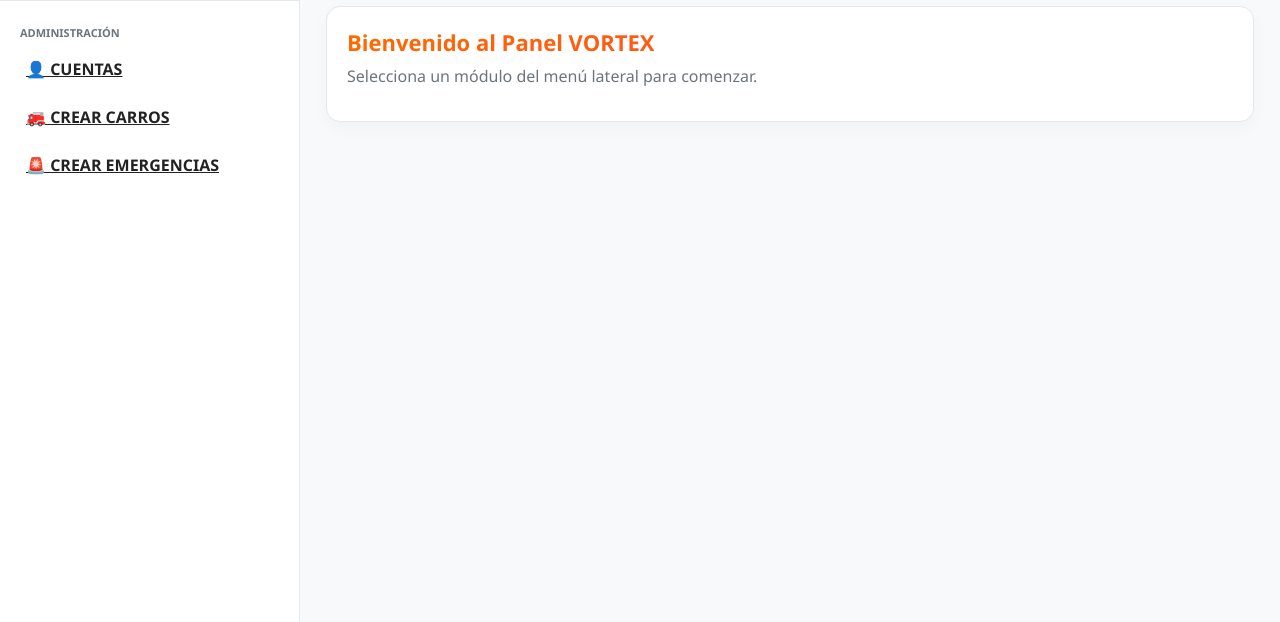
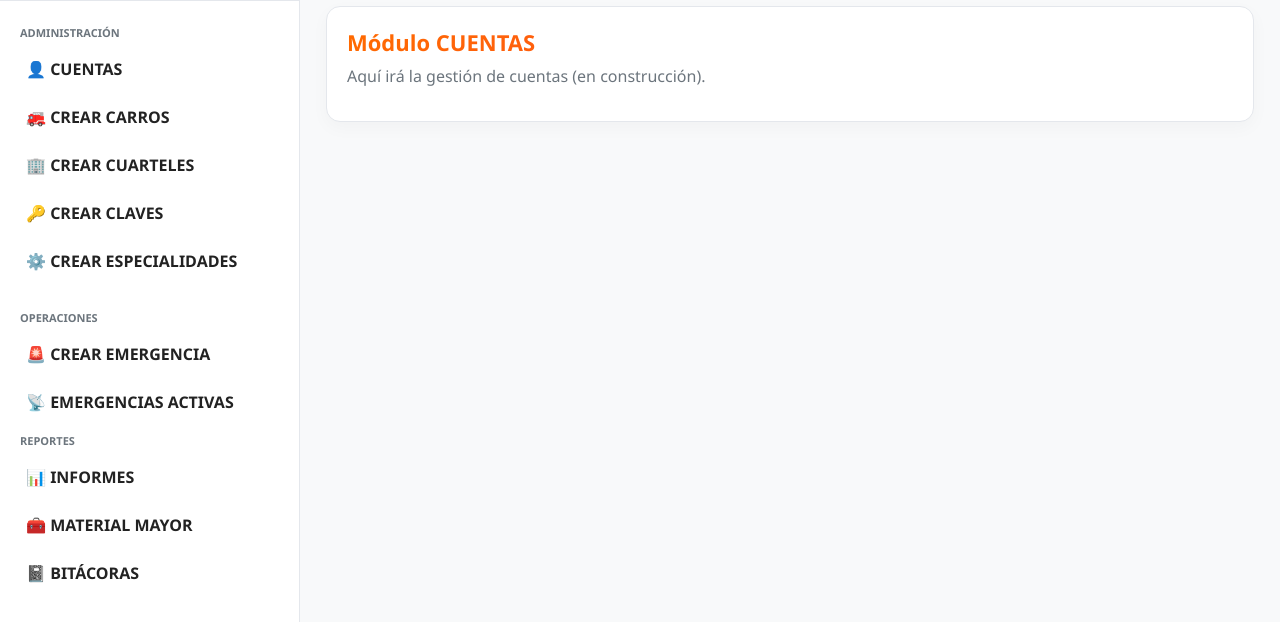
Before and after one commit to ricardovortex-132/sistemavortex, a plain HTML site: page admin_panel.html in a window 1280 px wide. Shown: the part 92-714 px from the top of the page. Drawn offline with Linux system fonts and the light colour scheme; sample sign-in values are in the browser's storage.

Commit message:
Update admin_panel.html

```diff
--- a/admin_panel.html
+++ b/admin_panel.html
@@ -2,10 +2,9 @@
 <html lang="es">
 <head>
   <meta charset="utf-8" />
-  <title>VORTEX - Panel de Administración</title>
+  <title>VORTEX - Panel de Administración (Cuentas)</title>
   <meta name="viewport" content="width=device-width, initial-scale=1" />
   <style>
-    /* (Aquí va el mismo CSS que tienes actualmente, para mantener diseño) */
     :root{
       --primary:#ff6a00; --primary-dark:#e05500;
       --bg:#f8f9fa; --card:#ffffff; --muted:#6c757d; --soft:#e4e7ec; --text:#222;
@@ -19,7 +18,7 @@
     .brand-sub{font-size:11px;color:var(--muted);text-transform:uppercase;letter-spacing:1px}
     .menu{padding:14px;overflow:auto;flex:1}
     .menu-section-title{font-size:11px;color:var(--muted);text-transform:uppercase;margin:10px 6px 8px;font-weight:700}
-    .menu-item{padding:10px 12px;border-radius:10px;display:flex;gap:10px;align-items:center;margin-bottom:6px;cursor:pointer;font-weight:600;color:var(--text)}
+    .menu-item{padding:10px 12px;border-radius:10px;display:flex;gap:10px;align-items:center;margin-bottom:6px;cursor:pointer;font-weight:600;color:var(--text);text-decoration:none;}
     .menu-item:hover{background:rgba(255,106,0,0.06)}
     .menu-item.active{background:linear-gradient(120deg,var(--primary),#ff3b3b);color:#fff;box-shadow:0 6px 18px rgba(255,106,0,0.18)}
     .main{flex:1;display:flex;flex-direction:column;overflow:hidden}
@@ -51,7 +50,17 @@
       <div class="menu-section-title">Administración</div>
       <a href="admin_panel.html" class="menu-item" id="link-cuentas">👤 CUENTAS</a>
       <a href="crear_carros.html" class="menu-item" id="link-carros">🚒 CREAR CARROS</a>
-      <a href="crear_emergencias.html" class="menu-item" id="link-emergencias">🚨 CREAR EMERGENCIAS</a>
+      <a href="crear_cuarteles.html" class="menu-item" id="link-cuarteles">🏢 CREAR CUARTELES</a>
+      <a href="crear_claves.html" class="menu-item" id="link-claves">🔑 CREAR CLAVES</a>
+      <a href="crear_especialidades.html" class="menu-item" id="link-especialidades">⚙️ CREAR ESPECIALIDADES</a>
+      <div style="height:12px;"></div>
+      <div class="menu-section-title">Operaciones</div>
+      <a href="crear_emergencias.html" class="menu-item" id="link-emergencias">🚨 CREAR EMERGENCIA</a>
+      <a href="emergencias_activas.html" class="menu-item" id="link-emergencias-activas">📡 EMERGENCIAS ACTIVAS</a>
+      <div class="menu-section-title">Reportes</div>
+      <a href="informes.html" class="menu-item" id="link-informes">📊 INFORMES</a>
+      <a href="material_mayor.html" class="menu-item" id="link-material">🧰 MATERIAL MAYOR</a>
+      <a href="bitacoras.html" class="menu-item" id="link-bitacoras">📓 BITÁCORAS</a>
     </div>
   </div>
 
@@ -69,16 +78,16 @@
         <div class="avatar" id="user-avatar">V</div>
       </div>
     </div>
-    <div class="body">
+    <div class="body" id="main-body">
       <div class="card">
-        <h2 class="title">Bienvenido al Panel VORTEX</h2>
-        <p class="desc">Selecciona un módulo del menú lateral para comenzar.</p>
+        <h2 class="title">Módulo CUENTAS</h2>
+        <p class="desc">Aquí irá la gestión de cuentas (en construcción).</p>
       </div>
     </div>
   </div>
 
   <script>
-    // Mantener sesión y mostrar datos usuario
+    // Sesión y mostrar usuario/depto
     const loggedUser = JSON.parse(localStorage.getItem('loggedUser'));
     const currentDept = localStorage.getItem('currentDepartment');
     if (!loggedUser) {
@@ -89,6 +98,16 @@
       document.getElementById('user-avatar').textContent = (loggedUser.nombre || loggedUser.user).charAt(0).toUpperCase();
       document.getElementById('dept-name').textContent = currentDept || '';
     }
+
+    // Marcar menú activo
+    const currentPage = window.location.pathname.split('/').pop();
+    document.querySelectorAll('.menu-item').forEach(item => {
+      if (item.getAttribute('href') === currentPage) {
+        item.classList.add('active');
+      } else {
+        item.classList.remove('active');
+      }
+    });
   </script>
 </body>
 </html>
```
